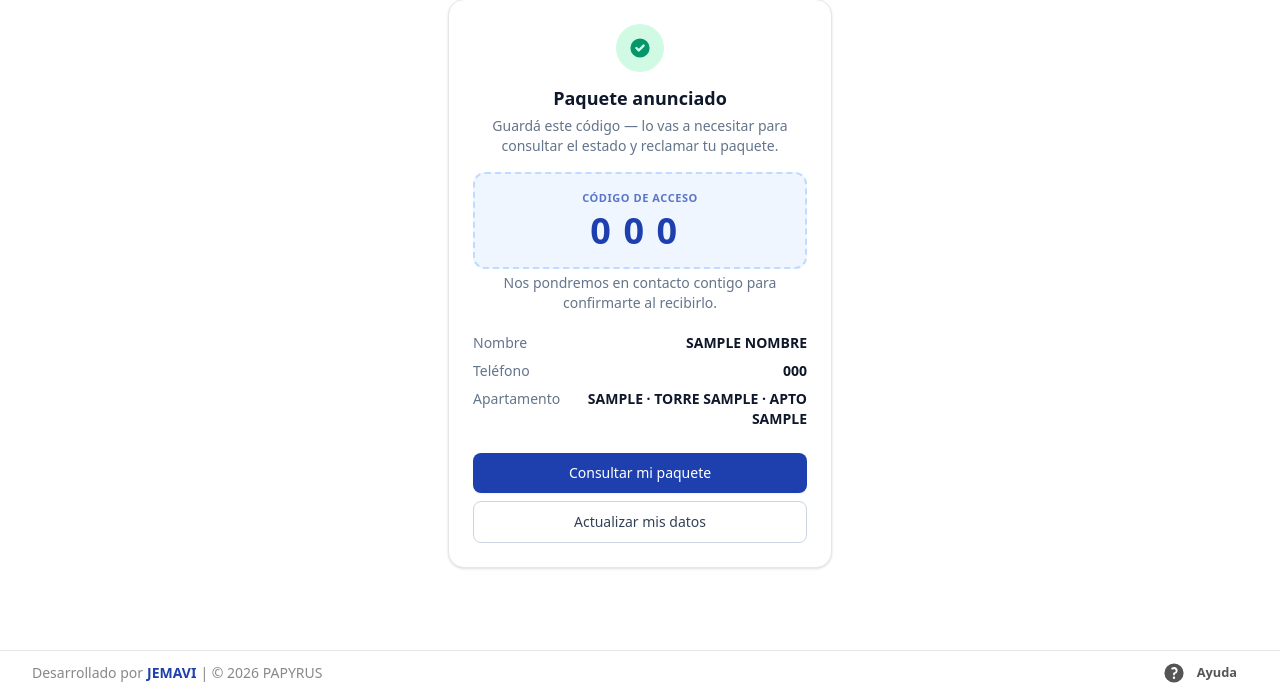
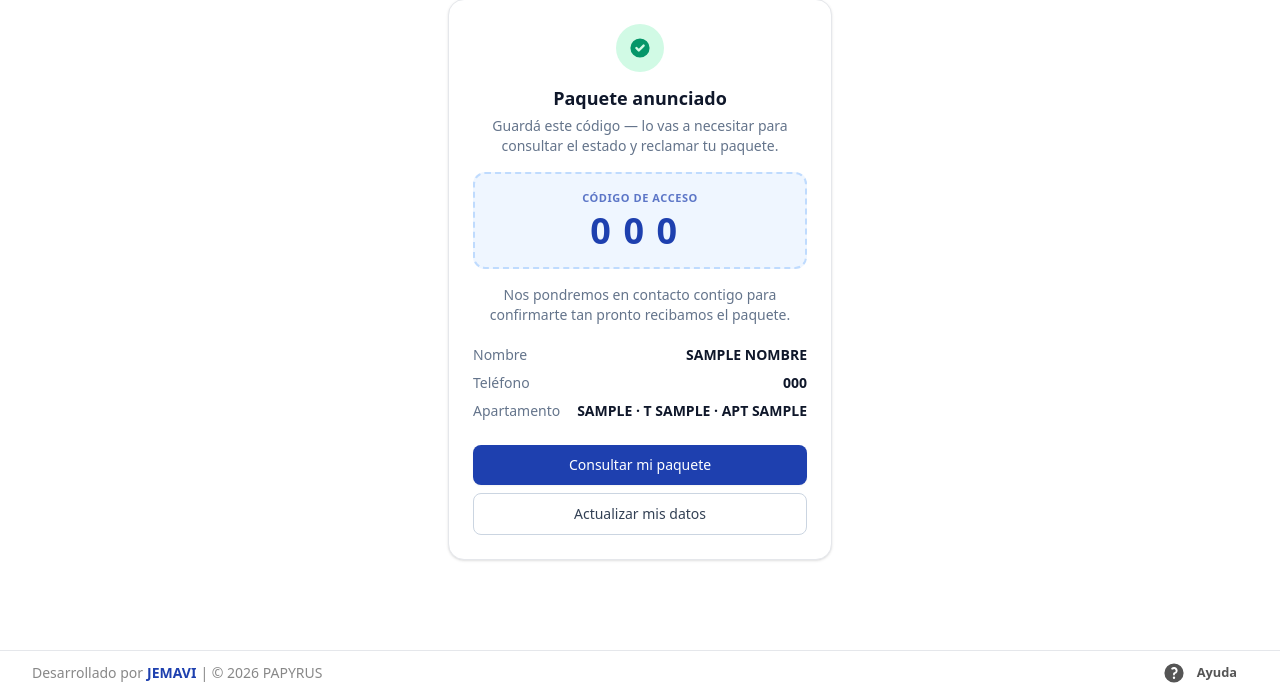
Before and after one commit to jemavidev/PaqueteX, a FastAPI app: template src/app/web/templates/announce/confirmacion.html in a window 1280 px wide. Shown: the part 106-800 px from the top of the page. Run offline with FastAPI, Linux system fonts and the light colour scheme; the template is opened without the code that fills it: most values are stand-ins (such as "Sample title", 1, 10 or a date in 2020).

Commit message:
fix(anunciar): espaciado simétrico de la nota, nuevo texto, y abrevia Torre/Apto
Ticket 06 -- 3 correcciones sobre la confirmación de /anunciar:

1. nota_codigo (components/_confirmacion.html) pasa de mt-1 a mt-4 --
   el recuadro punteado del código ya tenía mt-4 de separación
   respecto al subtítulo de ARRIBA; la nota tenía solo mt-1 respecto
   al mismo recuadro por ABAJO, se veía pegada al borde. Con esto el
   espaciado alrededor del recuadro queda simétrico (16px arriba y
   abajo), confirmado con captura de pantalla antes/después.

2. Texto de la nota: "Nos pondremos en contacto contigo para
   confirmarte al recibirlo." -> "... tan pronto recibamos el
   paquete."

3. Fila de Apartamento: "Torre"/"Apto" -> "T"/"APT" (ej. "T 5 · APT
   105"), se mantiene el separador " · " existente.

436/436 tests.

```diff
--- a/src/app/web/templates/announce/confirmacion.html
+++ b/src/app/web/templates/announce/confirmacion.html
@@ -3,12 +3,12 @@
 {% block title %}Paquete anunciado — PAQUETEX{% endblock %}
 {% block content %}
 <div class="px-4 py-10">
-  {% call confirmacion_exito('Paquete anunciado', codigo=access_code, subtitulo='Guardá este código — lo vas a necesitar para consultar el estado y reclamar tu paquete.', nota_codigo='Nos pondremos en contacto contigo para confirmarte al recibirlo.') %}
+  {% call confirmacion_exito('Paquete anunciado', codigo=access_code, subtitulo='Guardá este código — lo vas a necesitar para consultar el estado y reclamar tu paquete.', nota_codigo='Nos pondremos en contacto contigo para confirmarte tan pronto recibamos el paquete.') %}
     <dl class="mt-5 text-left text-sm space-y-2">
       {{ fila_dato('Nombre', nombre, destacado=true) }}
       {{ fila_dato('Teléfono', telefono, destacado=true) }}
       {% if snapshot_apartamento %}
-      {{ fila_dato('Apartamento', snapshot_conjunto ~ ' · Torre ' ~ snapshot_torre ~ ' · Apto ' ~ snapshot_apartamento, destacado=true) }}
+      {{ fila_dato('Apartamento', snapshot_conjunto ~ ' · T ' ~ snapshot_torre ~ ' · APT ' ~ snapshot_apartamento, destacado=true) }}
       {% endif %}
     </dl>
     <div class="mt-6 space-y-2">
--- a/src/app/web/templates/components/_confirmacion.html
+++ b/src/app/web/templates/components/_confirmacion.html
@@ -13,12 +13,12 @@
 
     {% call confirmacion_exito('Paquete anunciado', codigo=access_code,
                                 subtitulo='Guardá este código — lo vas a necesitar para consultar el estado y reclamar tu paquete.',
-                                nota_codigo='Nos pondremos en contacto contigo para confirmarte al recibirlo.') %}
+                                nota_codigo='Nos pondremos en contacto contigo para confirmarte tan pronto recibamos el paquete.') %}
       <dl class="mt-5 text-left text-sm space-y-2">
         {{ fila_dato('Nombre', nombre, destacado=true) }}
         {{ fila_dato('Teléfono', telefono, destacado=true) }}
         {% if snapshot_apartamento %}
-        {{ fila_dato('Apartamento', snapshot_conjunto ~ ' · Torre ' ~ snapshot_torre ~ ' · Apto ' ~ snapshot_apartamento, destacado=true) }}
+        {{ fila_dato('Apartamento', snapshot_conjunto ~ ' · T ' ~ snapshot_torre ~ ' · APT ' ~ snapshot_apartamento, destacado=true) }}
         {% endif %}
       </dl>
       <div class="mt-6 space-y-2">
@@ -56,7 +56,7 @@
   </div>
   {%- endif %}
   {%- if nota_codigo %}
-  <p class="text-sm text-slate-500 mt-1">{{ nota_codigo }}</p>
+  <p class="text-sm text-slate-500 mt-4">{{ nota_codigo }}</p>
   {%- endif %}
   {%- if caller %}
   {{ caller() }}
```
